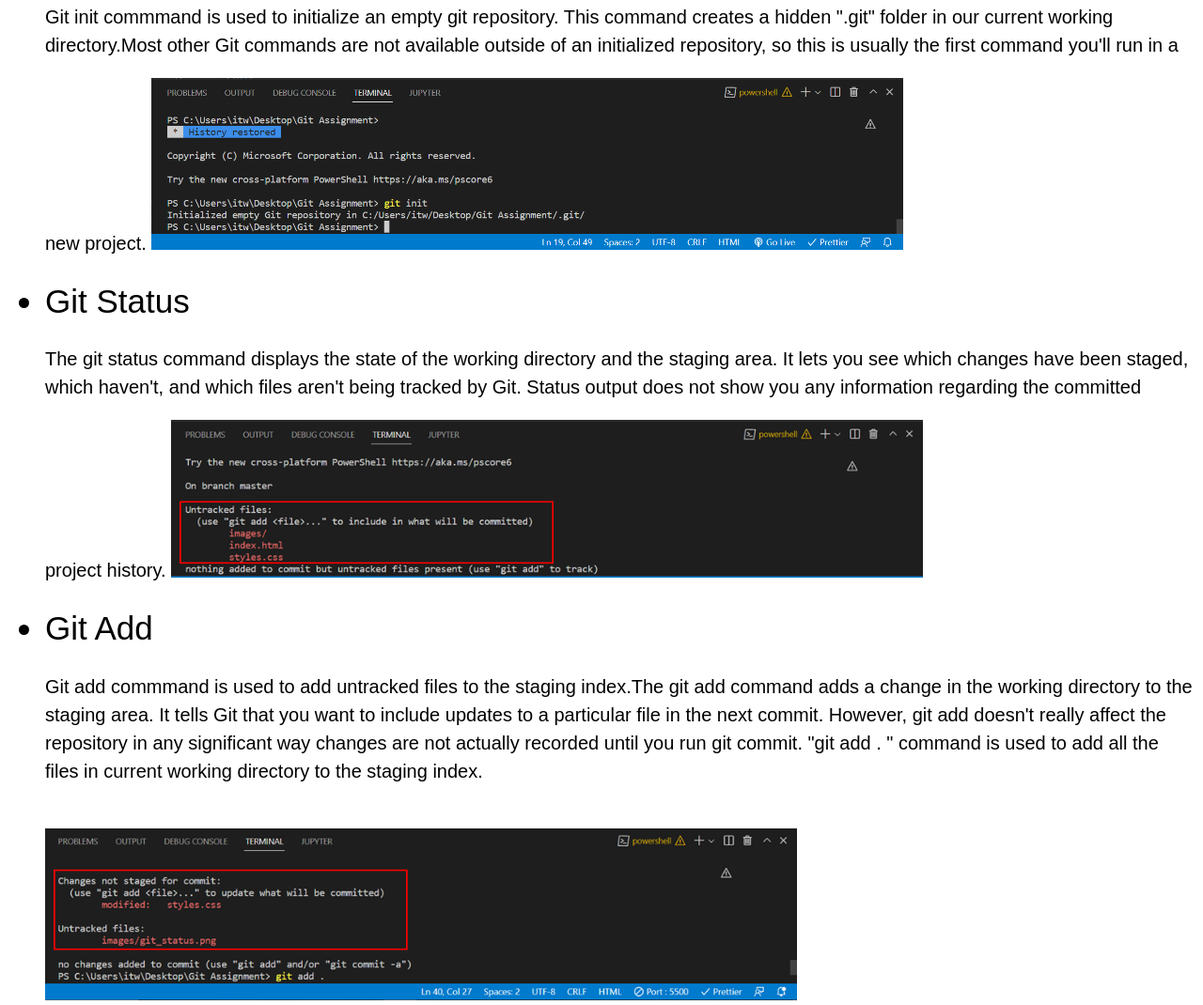
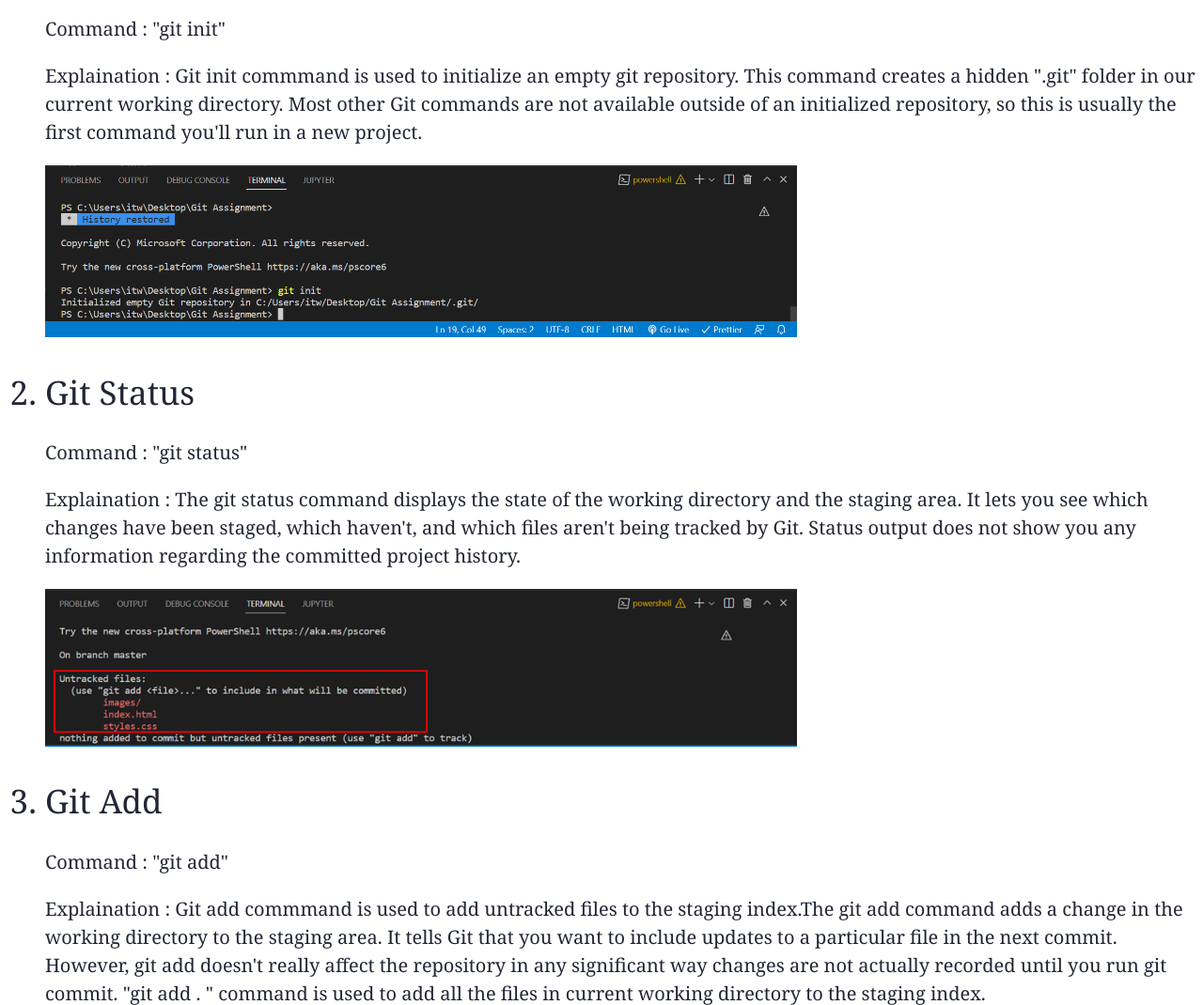
Before and after one commit to MoeezNadeem/BCSF19A039, a plain HTML site: page index.html in a window 1280 px wide. Shown: the part 143-1213 px from the top of the page at 94% size. Drawn offline with Linux system fonts and the light colour scheme.

Commit message:
Git commit command explained and a few changes in overall format of site

```diff
--- a/index.html
+++ b/index.html
@@ -9,36 +9,48 @@
   </head>
   <body>
     <h1 class="main_heading">Git Teaching website</h1>
-    <ul>
+    <ol>
       <li class="list_element">Git init</li>
       <h4 class="text">
-        Git init commmand is used to initialize an empty git repository. This
-        command creates a hidden ".git" folder in our current working
-        directory.Most other Git commands are not available outside of an
-        initialized repository, so this is usually the first command you'll run
-        in a new project.
-        <img src="/images/git_init.PNG" class="init" alt="" />
+        <p>Command : "git init"</p>
+        Explaination : Git init commmand is used to initialize an empty git
+        repository. This command creates a hidden ".git" folder in our current
+        working directory. Most other Git commands are not available outside of
+        an initialized repository, so this is usually the first command you'll
+        run in a new project. <br />
+        <img src="/images/git_init.PNG" class="snapshot_class" alt="" />
       </h4>
       <li class="list_element">Git Status</li>
       <h4 class="text">
-        The git status command displays the state of the working directory and
-        the staging area. It lets you see which changes have been staged, which
-        haven't, and which files aren't being tracked by Git. Status output does
-        not show you any information regarding the committed project history.
-        <img src="/images/git_status.PNG" class="init" alt="" />
+        <p>Command : "git status"</p>
+        Explaination : The git status command displays the state of the working
+        directory and the staging area. It lets you see which changes have been
+        staged, which haven't, and which files aren't being tracked by Git.
+        Status output does not show you any information regarding the committed
+        project history. <br />
+        <img src="/images/git_status.PNG" class="snapshot_class" alt="" />
       </h4>
 
       <li class="list_element">Git Add</li>
       <h4 class="text">
-        Git add commmand is used to add untracked files to the staging index.The
-        git add command adds a change in the working directory to the staging
-        area. It tells Git that you want to include updates to a particular file
-        in the next commit. However, git add doesn't really affect the
-        repository in any significant way changes are not actually recorded
-        until you run git commit. "git add . " command is used to add all the
-        files in current working directory to the staging index.
+        <p>Command : "git add"</p>
+        Explaination : Git add commmand is used to add untracked files to the
+        staging index.The git add command adds a change in the working directory
+        to the staging area. It tells Git that you want to include updates to a
+        particular file in the next commit. However, git add doesn't really
+        affect the repository in any significant way changes are not actually
+        recorded until you run git commit. "git add . " command is used to add
+        all the files in current working directory to the staging index. <br />
+        <img src="/images/git_add.png" class="snapshot_class" alt="" />
       </h4>
-      <img src="/images/git_add.png" class="init" alt="" />
-    </ul>
+
+      <li class="list_element">Git Commit</li>
+      <h4 class="text">
+        <p>Command : "git commit -m “[ Type in the commit message]” "</p>
+        Explaination : This command records or snapshots the file permanently in
+        the version history. <br />
+        <img src="/images/git_commit.png" alt="" class="snapshot_class" />
+      </h4>
+    </ol>
   </body>
 </html>
--- a/styles.css
+++ b/styles.css
@@ -1,6 +1,7 @@
 *{
-    font-family: sans-serif;
-    font-weight: normal;
+    font-family: Cambria, Cochin, Georgia, Times, 'Times New Roman', serif;
+    font-weight:normal;
+    color: #222635 !important;
 }
 .main_heading{
     text-align: center;
@@ -10,7 +11,7 @@
    font-size: 35px;
 }
 
-.init{
+.snapshot_class{
   width: 800px;
   padding-top: 20px;
   line-height: 7px;
```
Also changed, not shown: images/git_commit.png (added).
